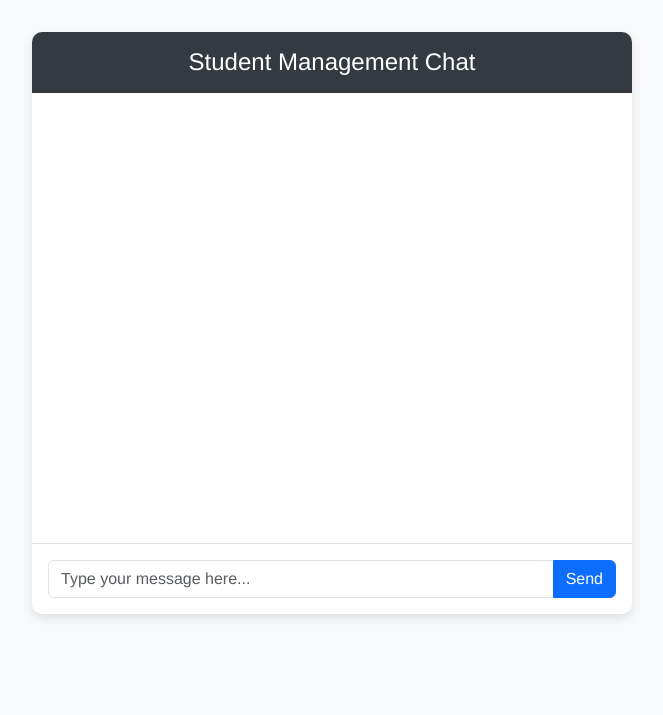
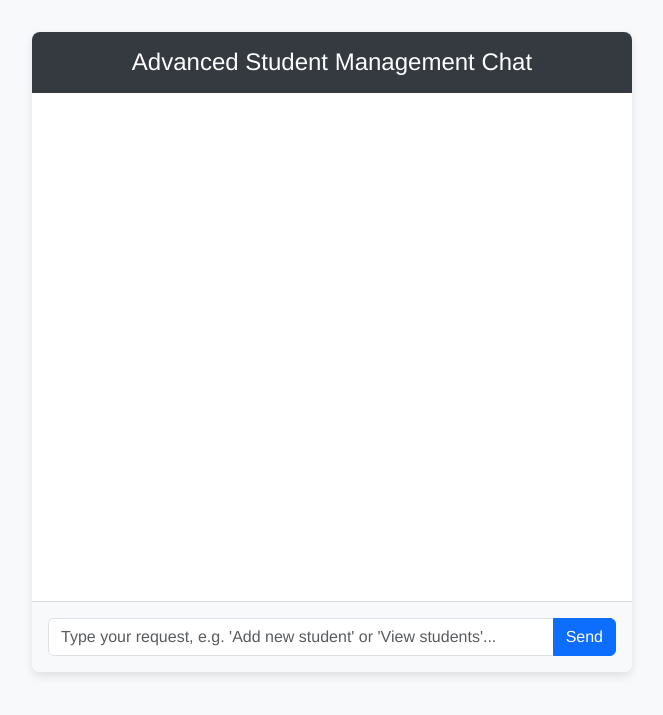
Before and after one commit to srjmnh/student_ai, a Flask app: page / in a window 1280 px wide. Shown: the top 715 px of the page, without its empty margins (308-971 px from the left). Run offline with Flask 2, Linux system fonts and the light colour scheme; data that the repository does not hold is empty; parts of the project's set-up code (start-up, migrations or seed data) failed here and were passed over.

Commit message:
Update index.html

```diff
--- a/templates/index.html
+++ b/templates/index.html
@@ -5,7 +5,7 @@
   <!-- Ensures mobile responsiveness -->
   <meta name="viewport" content="width=device-width, initial-scale=1.0" />
 
-  <title>Student Management Chat</title>
+  <title>Advanced Student Management Chat</title>
 
   <!-- Bootstrap 5 CSS -->
   <link
@@ -21,25 +21,31 @@
       padding: 0;
     }
 
-    .chat-wrapper {
+    .chat-container {
       max-width: 600px;
       margin: 2rem auto;
-      border-radius: 10px;
+      border-radius: 0.5rem;
       background-color: #fff;
       box-shadow: 0 4px 10px rgba(0, 0, 0, 0.1);
+      overflow: hidden; /* Keep footer attached to the bottom */
+      display: flex;
+      flex-direction: column;
+      height: 80vh; /* Example fixed vertical space (80% of view height) */
     }
 
+    /* Header */
     .chat-header {
       background-color: #343a40; /* Dark color for header */
       color: #fff;
       padding: 1rem;
-      border-radius: 10px 10px 0 0;
+      text-align: center;
     }
 
+    /* Chat messages area */
     .chat-body {
-      height: 450px;
-      overflow-y: auto; /* Scrollable chat area */
+      flex: 1; /* Expand to fill available vertical space */
       padding: 1rem;
+      overflow-y: auto; /* Make chat scrollable */
     }
 
     .chat-bubble {
@@ -63,96 +69,106 @@
       border-bottom-left-radius: 0;
     }
 
+    /* Footer / Input Section */
     .chat-footer {
       border-top: 1px solid #ddd;
       padding: 1rem;
-      border-radius: 0 0 10px 10px;
+      background-color: #f8f9fa;
     }
 
-    /* Responsive styling for smaller screens */
+    /* Smaller screens adjustments */
     @media (max-width: 576px) {
-      .chat-body {
-        height: 350px;
+      .chat-container {
+        margin: 1rem;
+        height: 85vh;
       }
-      .chat-wrapper {
-        margin: 1rem;
+      .chat-bubble {
+        max-width: 100%;
       }
     }
   </style>
 </head>
 
 <body>
-  <div class="chat-wrapper d-flex flex-column">
+  <div class="chat-container d-flex flex-column">
     <!-- Header -->
-    <div class="chat-header text-center">
-      <h4 class="mb-0">Student Management Chat</h4>
+    <div class="chat-header">
+      <h4 class="mb-0">Advanced Student Management Chat</h4>
     </div>
 
     <!-- Chat Messages Container -->
     <div class="chat-body d-flex flex-column" id="messages">
-      <!-- Chat messages will be appended here -->
+      <!-- Chat messages will be appended here dynamically -->
     </div>
 
-    <!-- Footer / Input Section -->
+    <!-- Footer: Input field + Send button -->
     <div class="chat-footer">
       <div class="input-group">
         <input
           type="text"
           id="userInput"
           class="form-control"
-          placeholder="Type your message here..."
+          placeholder="Type your request, e.g. 'Add new student' or 'View students'..."
+          onkeydown="handleKeyDown(event)"
         />
         <button class="btn btn-primary" onclick="sendPrompt()">Send</button>
       </div>
     </div>
   </div>
 
-  <!-- JavaScript -->
-  <!-- Bootstrap 5 JS (optional if you need Bootstrap components like modals, etc.) -->
+  <!-- Bootstrap 5 JS (optional if you need certain Bootstrap components) -->
   <script
     src="https://cdn.jsdelivr.net/npm/bootstrap@5.3.0/dist/js/bootstrap.bundle.min.js"
   ></script>
 
   <script>
     const messagesContainer = document.getElementById('messages');
+    const userInputField = document.getElementById('userInput');
 
     function addMessage(text, sender) {
       const bubble = document.createElement('div');
       bubble.classList.add('chat-bubble', sender === 'user' ? 'user-message' : 'ai-message');
       bubble.textContent = text;
-      // The chat-body is display: flex; flex-direction: column
       messagesContainer.appendChild(bubble);
-      messagesContainer.scrollTop = messagesContainer.scrollHeight; // Auto-scroll to the newest message
+
+      // Auto-scroll to newest message
+      messagesContainer.scrollTop = messagesContainer.scrollHeight;
+    }
+
+    function handleKeyDown(event) {
+      // If user presses Enter, send the prompt
+      if (event.key === 'Enter') {
+        sendPrompt();
+      }
     }
 
     async function sendPrompt() {
-      const userInput = document.getElementById('userInput').value.trim();
+      const userInput = userInputField.value.trim();
       if (!userInput) return;
 
-      // Add user's message
+      // Display user's message
       addMessage(userInput, 'user');
 
-      // Prepare request
+      // Prepare POST request to /process_prompt
       const requestOptions = {
         method: 'POST',
         headers: { 'Content-Type': 'application/json' },
-        body: JSON.stringify({ prompt: userInput }),
+        body: JSON.stringify({ prompt: userInput })
       };
 
       try {
         const response = await fetch('/process_prompt', requestOptions);
         const data = await response.json();
 
-        // The Flask backend typically returns JSON like:
-        // {"message": "..."} or {"error": "..."}
+        // We display data.message if it exists, otherwise data.error or fallback text
         addMessage(data.message || data.error || 'No response from AI.', 'ai');
       } catch (error) {
         console.error('Error:', error);
         addMessage('Error: Unable to connect to server.', 'ai');
       }
 
-      // Clear input after sending
-      document.getElementById('userInput').value = '';
+      // Clear input
+      userInputField.value = '';
     }
   </script>
 </body>
```
